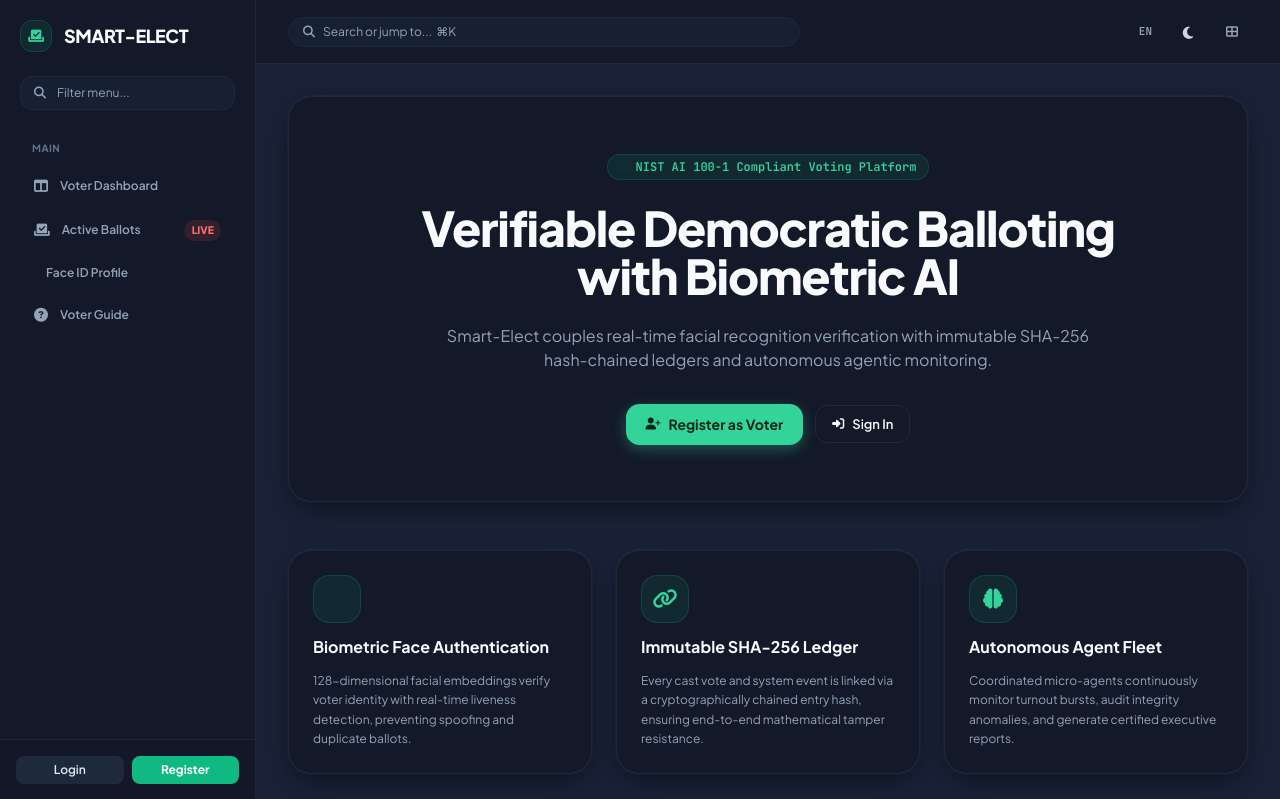
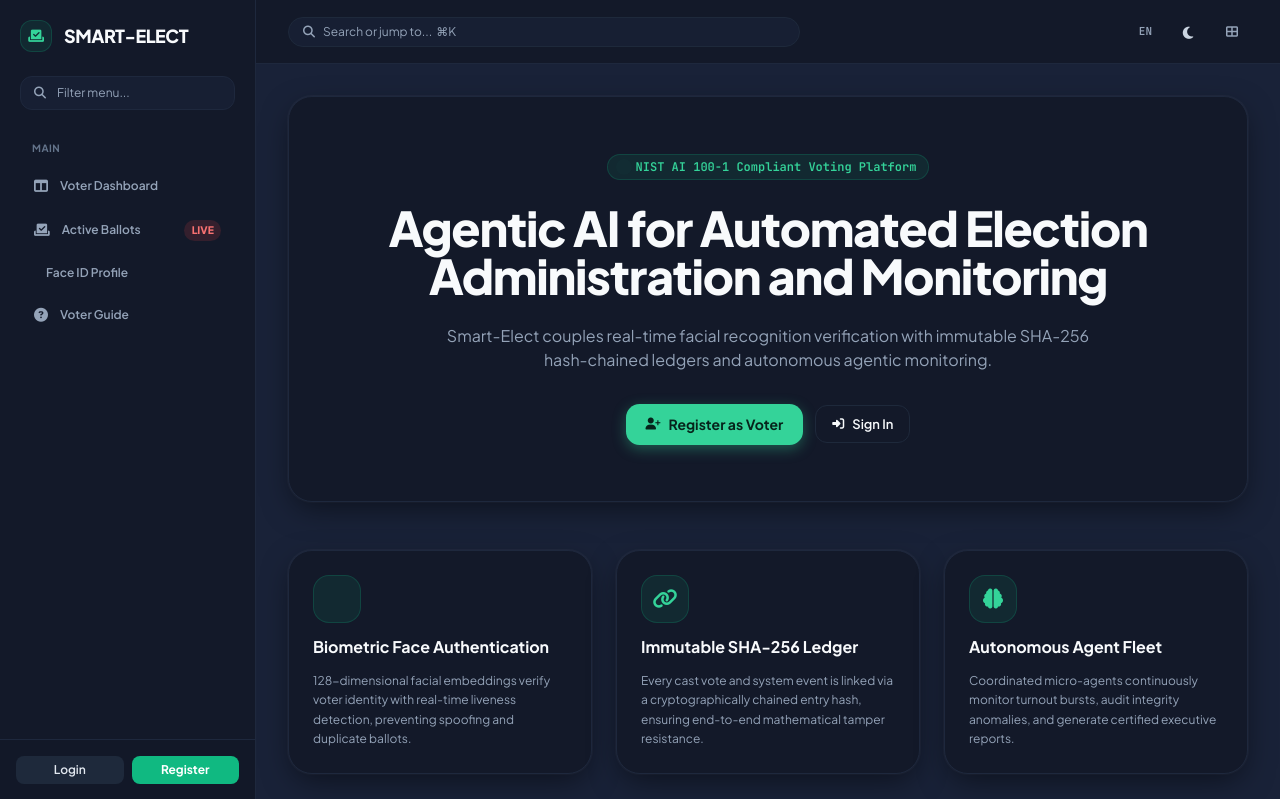
Before and after one commit to ChanagoudaSP/Smart-Elect, a Flask app: page / in a window 1280 px wide. Shown: the top 799 px of the page. Run offline with Flask 3, Linux system fonts and the light colour scheme; data that the repository does not hold is empty; some libraries are stand-ins or nearby versions.

Commit message:
Rename landing hero headline to Agentic AI for Automated Election Administration and Monitoring

```diff
--- a/app/templates/main/index.html
+++ b/app/templates/main/index.html
@@ -15,7 +15,7 @@
             </div>
 
             <h1 class="text-4xl md:text-5xl font-extrabold tracking-tight text-slate-900 dark:text-white">
-                Verifiable Democratic Balloting with Biometric AI
+                Agentic AI for Automated Election Administration and Monitoring
             </h1>
             <p class="text-sm md:text-base text-slate-500 dark:text-slate-400 max-w-2xl mx-auto leading-relaxed">
                 Smart-Elect couples real-time facial recognition verification with immutable SHA-256 hash-chained
```
